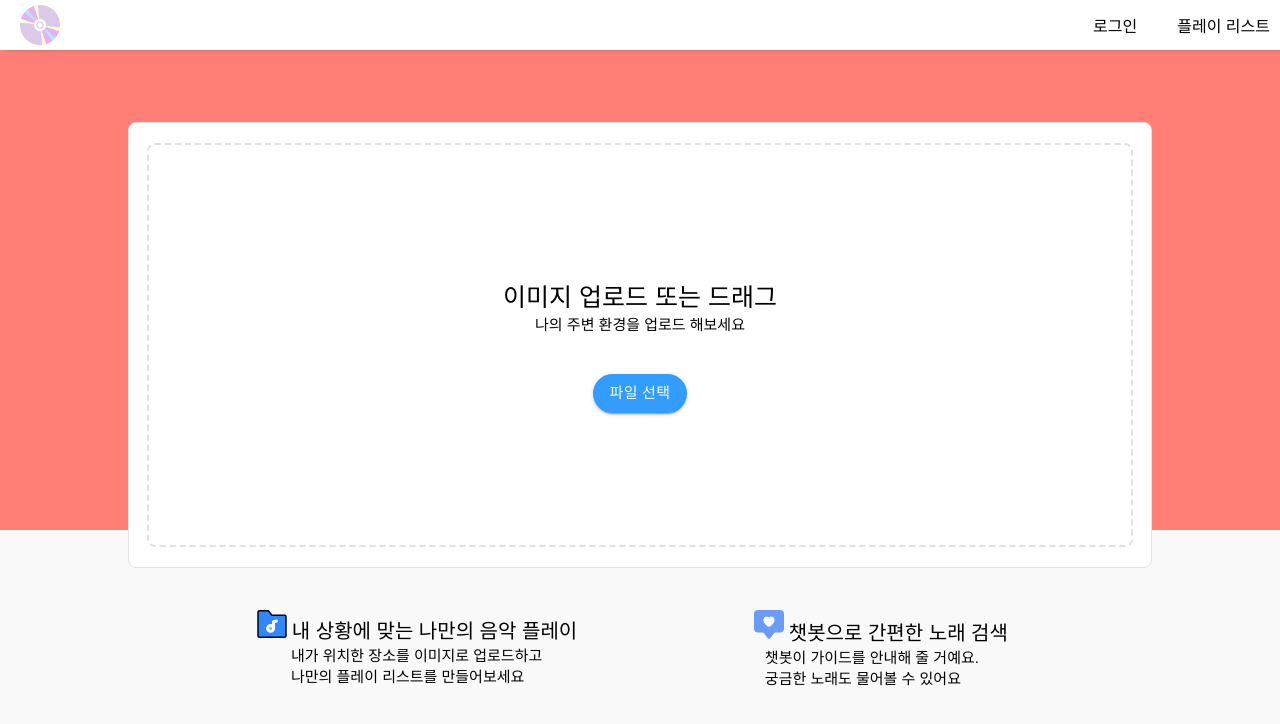
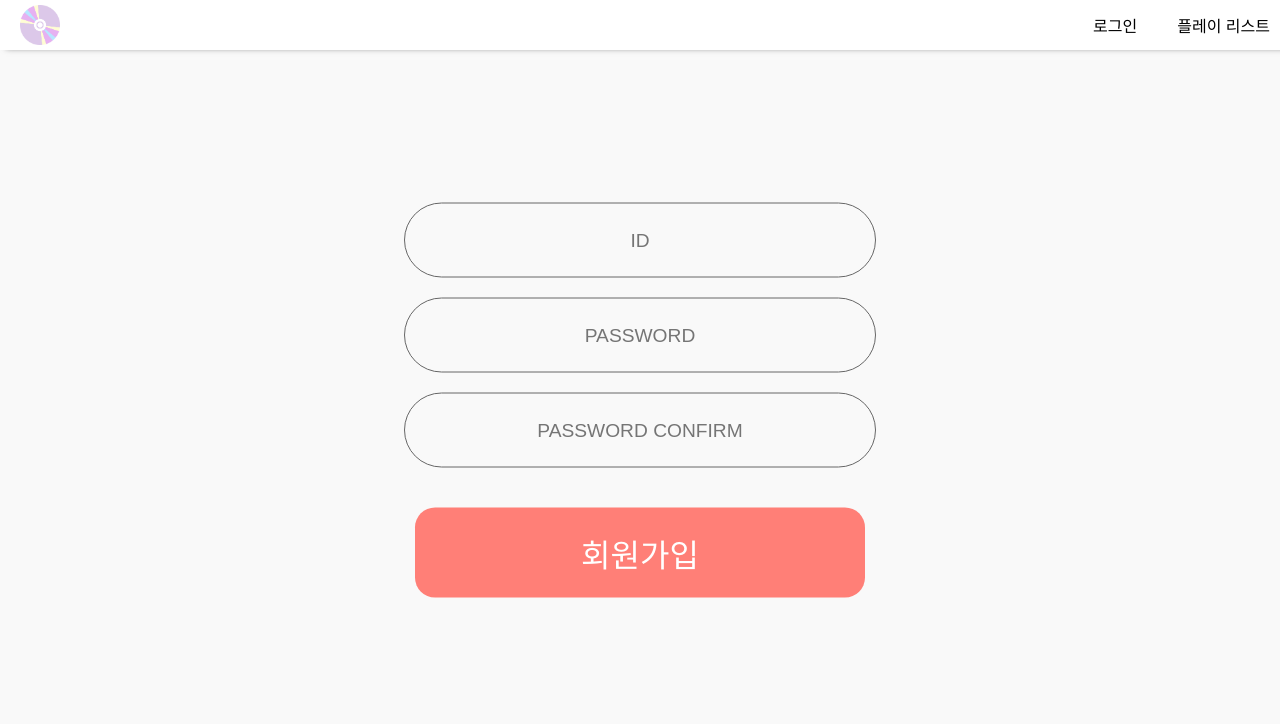
Before and after one commit to Silicon-Valley-Team-A/client, a React (Create React App) app: page /signup in a window 1280 px wide. Shown: the top 724 px of the page. Built offline with nearby package versions, Linux system fonts and the light colour scheme; a web font is replaced by a local one.

Commit message:
feat:sign in, sign up page

```diff
--- a/src/App.tsx
+++ b/src/App.tsx
@@ -4,7 +4,8 @@ import { BrowserRouter, Routes, Route } from 'react-router-dom';
 import MainPage from './pages/MainPage';
 import MyPlayList from './pages/MyPlaylist';
 import MyPlayListDetail from './pages/MyPlaylistDetail';
-import Login from './pages/Auth/Signin';
+import Signin from './pages/Auth/Signin';
+import Signup from './pages/Auth/Signup';
 
 function App() {
   return (
@@ -13,7 +14,8 @@ function App() {
         <Header />
         <Routes>
           <Route path="/*" element={<MainPage />} />
-          <Route path="/signin" element={<Login />} />
+          <Route path="/signin" element={<Signin />} />
+          <Route path="/signup" element={<Signup />} />
           <Route path="/myplaylist" element={<MyPlayList />} />
           <Route path="/myplaylist/:id" element={<MyPlayListDetail />} />
         </Routes>
--- a/src/pages/Auth/Signin/index.tsx
+++ b/src/pages/Auth/Signin/index.tsx
@@ -1,17 +1,18 @@
 import React, { useState, useEffect } from 'react';
 import $ from './style.module.scss';
+import { Link } from 'react-router-dom';
 
-export default function Login() {
-  const [inputId, setInputId] = useState('');
-  const [inputPw, setInputPw] = useState('');
+export default function Signin() {
+  const [signinId, setSigninId] = useState('');
+  const [signinPw, setSigninPw] = useState('');
 
   const handleInputId = (e: React.ChangeEvent<HTMLInputElement>): void => {
-    setInputId(e.target.value);
-    console.log(inputId);
+    setSigninId(e.target.value);
+    console.log(signinId);
   };
 
   const handleInputPw = (e: React.ChangeEvent<HTMLInputElement>): void => {
-    setInputPw(e.target.value);
+    setSigninPw(e.target.value);
   };
 
   const onClickSubmit = (
@@ -25,7 +26,7 @@ export default function Login() {
       <input
         type="text"
         name="id"
-        value={inputId}
+        value={signinId}
         placeholder="ID"
         onChange={handleInputId}
       />
@@ -33,16 +34,18 @@ export default function Login() {
         type="password"
         name="password"
         placeholder="PASSWORD"
-        value={inputPw}
+        value={signinPw}
         onChange={handleInputPw}
       />
       <div style={{ display: 'flex' }}>
         <button type="submit" className={$['signin']} onClick={onClickSubmit}>
           로그인
         </button>
-        <button type="submit" className={$['signup']} onClick={onClickSubmit}>
-          회원가입
-        </button>
+        <Link to={'/signup'}>
+          <button type="submit" className={$['goto-signup']}>
+            회원가입
+          </button>
+        </Link>
       </div>
     </div>
   );
--- a/src/pages/Auth/Signin/style.module.scss
+++ b/src/pages/Auth/Signin/style.module.scss
@@ -55,7 +55,12 @@
   .signin {
     background-color: $primary-1;
   }
-  .signup {
+  .goto-signup {
     background-color: $primary-2;
   }
+  .signup {
+    background-color: $primary-1;
+    width: 450px;
+    height: 90px;
+  }
 }
--- a/src/pages/Auth/Signup/index.tsx
+++ b/src/pages/Auth/Signup/index.tsx
@@ -1,5 +1,66 @@
-import React from 'react';
+import React, { useState } from 'react';
+import $ from '../Signin/style.module.scss';
 
-export default function index() {
-  return <div>index</div>;
+export default function Signup() {
+  const [signupId, setSignupId] = useState('');
+  const [signupPw, setSignupPw] = useState('');
+  const [signupPwConfirm, setSignupPwConfirm] = useState('');
+  const [mismatchError, setMismatchError] = useState(false);
+
+  const handleInputId = (e: React.ChangeEvent<HTMLInputElement>): void => {
+    setSignupId(e.target.value);
+  };
+  const handleInputPw = (e: React.ChangeEvent<HTMLInputElement>): void => {
+    setSignupPw(e.target.value);
+  };
+  const handleInputPwConfirm = (
+    e: React.ChangeEvent<HTMLInputElement>,
+  ): void => {
+    setSignupPwConfirm(e.target.value);
+  };
+
+  const onClickSubmit = (
+    e: React.MouseEvent<HTMLButtonElement, MouseEvent>,
+  ): void => {
+    e.preventDefault();
+    console.log(mismatchError);
+    if (signupId === '') {
+      alert('아이디를 입력해주세요');
+    } else if (signupPw === '') {
+      alert('비밀번호를 입력해주세요');
+    } else if (signupPw !== signupPwConfirm) {
+      alert('비밀번호가 일치하지 않습니다.');
+    } else {
+      // login success -> axios
+    }
+  };
+
+  return (
+    <div className={$.container}>
+      <input
+        type="text"
+        name="id"
+        value={signupId}
+        placeholder="ID"
+        onChange={handleInputId}
+      />
+      <input
+        type="password"
+        name="password"
+        value={signupPw}
+        placeholder="PASSWORD"
+        onChange={handleInputPw}
+      />
+      <input
+        type="password"
+        name="password confirm"
+        value={signupPwConfirm}
+        placeholder="PASSWORD CONFIRM"
+        onChange={handleInputPwConfirm}
+      />
+      <button className={$['signup']} type="submit" onClick={onClickSubmit}>
+        회원가입
+      </button>
+    </div>
+  );
 }
--- /dev/null
+++ b/src/types/user.tsx
@@ -0,0 +1,4 @@
+export type User = {
+  id: string;
+  password: string;
+};
```
Also changed, not shown: src/pages/Auth/Signup/style.module.css (deleted).
